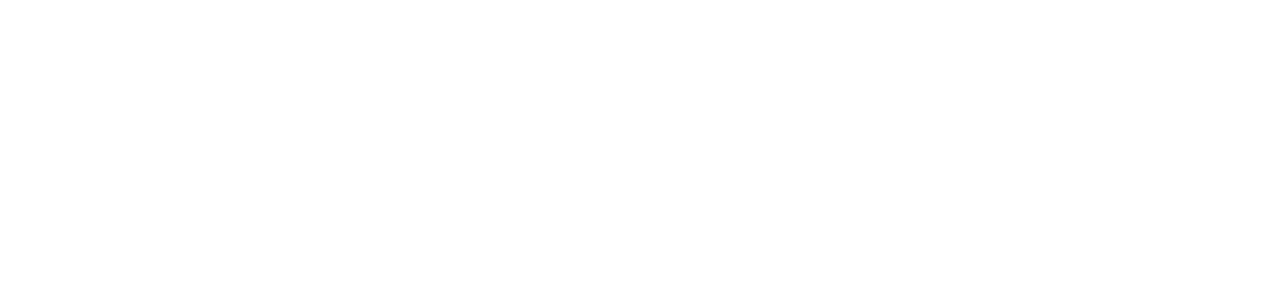
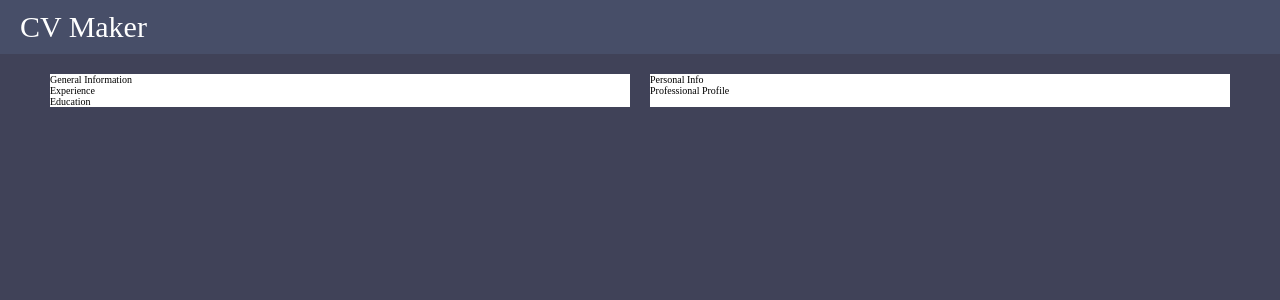
Before and after one commit to janpatrick-dev/cv-project, a React (Create React App) app: page / in a window 1280 px wide. Shown: the top 300 px of the page. Built offline with nearby package versions, Linux system fonts and the light colour scheme.

Commit message:
created initial layout and styles

```diff
--- /dev/null
+++ b/src/App.css
@@ -0,0 +1,49 @@
+:root {
+  --color-primary-very-dark-blue: #474E68;
+  --color-primary-dark-blue: #404258;
+
+  --color-white: #FFFFFF;
+}
+
+*,
+*::before,
+*::after {
+  padding: 0;
+  margin: 0;
+  box-sizing: border-box;
+}
+
+html {
+  font-size: 62.5%; /* 10px */
+}
+
+body {
+  box-sizing: inherit;
+}
+
+.App {
+  height: 100vh;
+  background-color: var(--color-primary-dark-blue);
+}
+
+.section-header {
+  padding: 1rem 2rem;
+  background-color: var(--color-primary-very-dark-blue);
+  color: var(--color-white);
+  font-size: 3rem;
+}
+
+.section-content {
+  margin: 2rem 5rem;
+  display: grid;
+  grid-template-columns: 1fr 1fr;
+  gap: 20px;
+}
+
+.section-input {
+  background-color: var(--color-white);
+}
+
+.section-display {
+  background-color: var(--color-white);
+}
--- a/src/App.js
+++ b/src/App.js
@@ -1,7 +1,12 @@
+import HeaderSection from "./components/HeaderSection";
+import ContentSection from "./components/ContentSection";
+import './App.css';
+
 function App() {
   return (
-    <div>
-
+    <div className="App">
+      <HeaderSection />
+      <ContentSection />
     </div>
   );
 }
--- /dev/null
+++ b/src/components/ContentSection.js
@@ -0,0 +1,18 @@
+import { Component } from 'react';
+import DisplaySection from './DisplaySection';
+import InputSection from './InputSection';
+
+class ContentSection extends Component {
+
+  render() {
+
+    return (
+      <section className='section-content'>
+        <InputSection />
+        <DisplaySection />
+      </section>
+    );
+  }
+}
+
+export default ContentSection;
--- /dev/null
+++ b/src/components/DisplaySection.js
@@ -0,0 +1,20 @@
+import { Component } from 'react';
+
+class DisplaySection extends Component {
+
+  render() {
+
+    return (
+      <section className='section-display'>
+        <section className='section-display-personal'>
+          Personal Info
+        </section>
+        <section className='section-display-professional'>
+          Professional Profile
+        </section>
+      </section>
+    );
+  }
+}
+
+export default DisplaySection;
--- /dev/null
+++ b/src/components/HeaderSection.js
@@ -0,0 +1,15 @@
+import { Component } from 'react';
+
+class HeaderSection extends Component {
+
+  render() {
+
+    return (
+      <header className='section-header'>
+        CV Maker
+      </header>
+    );
+  }
+}
+
+export default HeaderSection;
--- /dev/null
+++ b/src/components/InputSection.js
@@ -0,0 +1,23 @@
+import { Component } from 'react';
+
+class InputSection extends Component {
+
+  render() {
+
+    return (
+      <section className='section-input'>
+        <section className='section-input-personal'>
+          General Information
+        </section>
+        <section className='section-input-experience'>
+          Experience
+        </section>
+        <section className='section-input-education'>
+          Education
+        </section>
+      </section>
+    );
+  }
+}
+
+export default InputSection;
```
